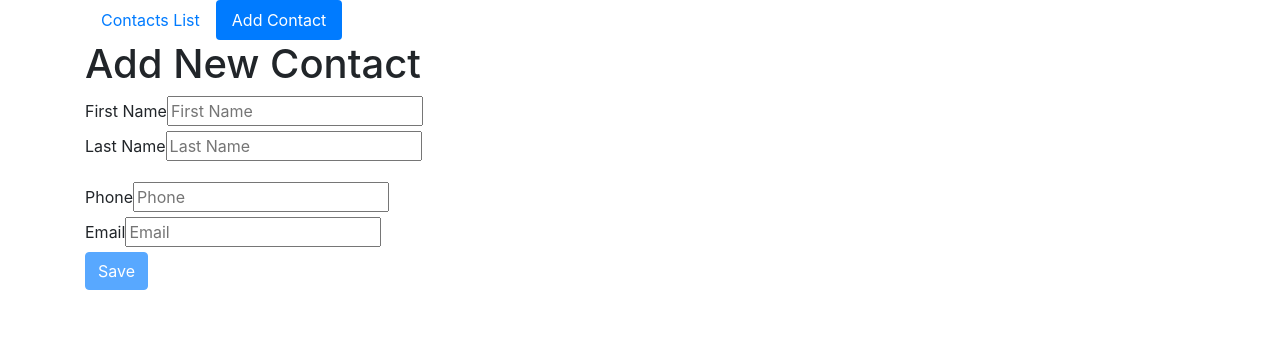
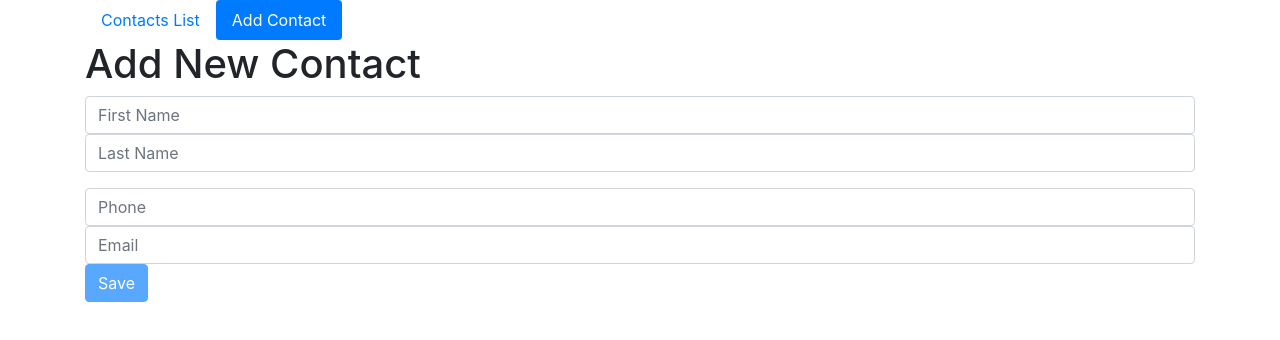
Before and after one commit to ScalableJS/react-contact, a React (Create React App) app: page /contacts/new in a window 1280 px wide. Shown: the top 340 px of the page. Built offline with nearby package versions, Linux system fonts and the light colour scheme.

Commit message:
remove will

```diff
--- a/src/components/user-form.js
+++ b/src/components/user-form.js
@@ -5,42 +5,24 @@ import {connect} from "react-redux";
 import {fetchContact} from '../actions/contact'
 
 const renderField = ({input, label, type, meta: {touched, error}}) => {
-    // return <FormControl
-    //     type={type}
-    //     placeholder={label}
+    return <FormControl
+        type={type}
+        placeholder={label}
+
+        value={input.value}
+        onChange={input.onChange}/>
+    // return <div>
     //
-    //     value={input.value}
-    //     onChange={input.onChange}/>
-    return <div>
-
-        <label>{label}</label>
-        <input {...input} placeholder={label} type={type}/>
-        {touched && error && <span className="error">{error.message}</span>}
-    </div>
+    //     <label>{label}</label>
+    //     <input {...input} placeholder={label} type={type}/>
+    //     {touched && error && <span className="error">{error.message}</span>}
+    // </div>
 };
 
 class UserForm extends Component {
-    // Load Contact Asynchronously
-    // componentDidMount() {
-    //     this.props.dispatch(fetchContact).then(()=>{
-    //         this.props.initialize(this.props.contact)
-    //         this.setState({load:true})
-    //     })
-    // };
-
-    // Load Contact Asynchronously
-    componentWillReceiveProps = (nextProps) => {
-        const { contact } = nextProps;
-        // Initialize form only once
-        if(contact._id !== this.props.contact._id) {
-            this.props.initialize(contact)
-        }
-    }
 
     render() {
-
         const {handleSubmit, pristine, submitting, isNew} = this.props;
-        console.log(this.props.contact)
         return (
             <Row>
                 <Col>
@@ -68,7 +50,8 @@ class UserForm extends Component {
 // })(UserForm);
 
 UserForm = reduxForm({
-    form: 'UserForm'  // a unique identifier for this form
+    form: 'UserForm',  // a unique identifier for this form
+    enableReinitialize: true,
 })(UserForm)
 
 // You have to connect() to any reducers that you wish to connect to yourself
```
